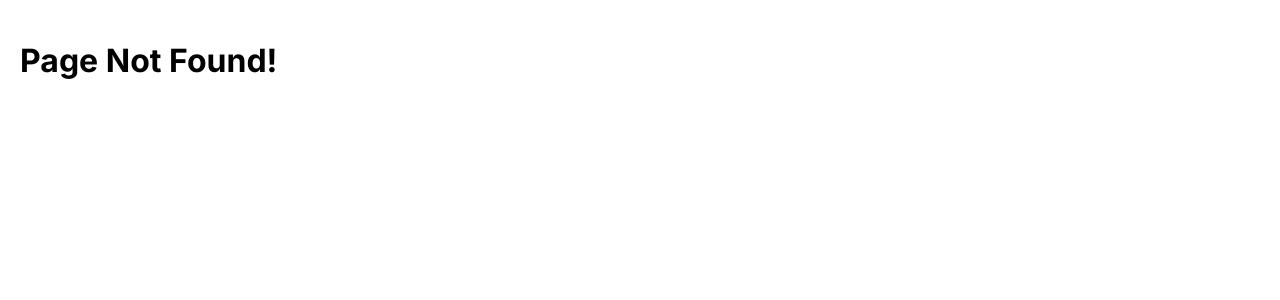
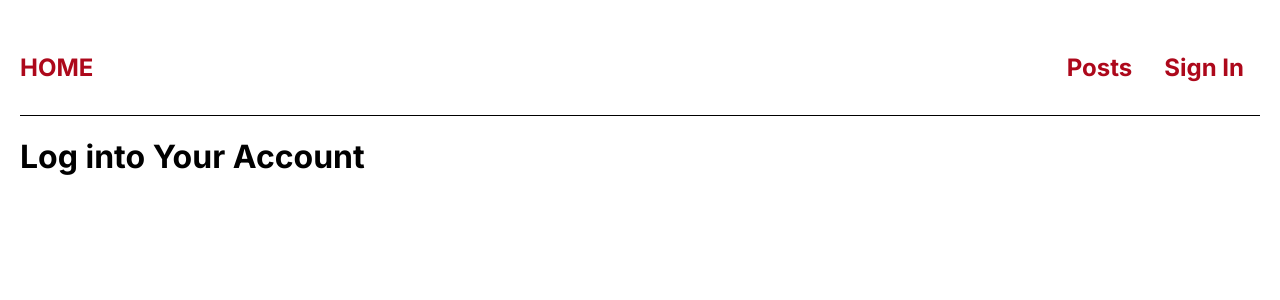
Before and after one commit to neodtruman/nextjs-13-blog, a Next.js app: page /login in a window 1280 px wide. Before the commit this address had no page. Shown: the top 300 px of the page. Built offline with nearby package versions, Linux system fonts and the light colour scheme.

Commit message:
Chapter 4

```diff
--- /dev/null
+++ b/app/components/layout/navigation.js
@@ -0,0 +1,27 @@
+import Link from 'next/link';
+import styles from './navigation.module.css';
+
+export default function Navigation() {
+  return (
+    <header className={styles.header}>
+      <Link href="/" className={styles['nav-link']}>
+        HOME
+      </Link>
+
+      <nav>
+        <ul>
+          <li>
+            <Link href="/posts" className={styles['nav-link']}>
+              Posts
+            </Link>
+          </li>
+          <li>
+            <Link href="/login" className={styles['nav-link']}>
+              Sign In
+            </Link>
+          </li>
+        </ul>
+      </nav>
+    </header>
+  );
+}
--- /dev/null
+++ b/app/components/layout/navigation.module.css
@@ -0,0 +1,30 @@
+.header {
+  width: 100%;
+  height: 6rem;
+  display: flex;
+  align-items: center;
+  justify-content: space-between;
+  border-bottom: 1px solid black;
+}
+
+.header ul {
+  list-style: none;
+  display: flex;
+  margin: 0;
+  padding: 0;
+}
+
+.header li {
+  margin: 0 1rem;
+}
+
+.nav-link {
+  font-weight: bold;
+  font-size: 1.5rem;
+  cursor: pointer;
+  color: var(--theme-color-dark);
+}
+.nav-link:hover,
+.nav-link:active {
+  color: var(--theme-color-light);
+}
--- a/app/globals.css
+++ b/app/globals.css
@@ -1,4 +1,7 @@
 body {
+  --theme-color-light: #e60023;
+  --theme-color-dark: #ad081b;
+
   padding: 20px;
   margin: 0;
 }
--- a/app/layout.js
+++ b/app/layout.js
@@ -1,3 +1,4 @@
+import Navigation from './components/layout/navigation';
 import './globals.css';
 import { Inter } from 'next/font/google';
 
@@ -11,7 +12,10 @@ export const metadata = {
 export default function RootLayout({ children }) {
   return (
     <html lang="en">
-      <body className={inter.className}>{children}</body>
+      <body className={inter.className}>
+        <Navigation />
+        {children}
+      </body>
     </html>
   );
 }
--- /dev/null
+++ b/app/login/page.js
@@ -0,0 +1,3 @@
+export default function LoginPage() {
+  return <h1>Log into Your Account</h1>;
+}
```
